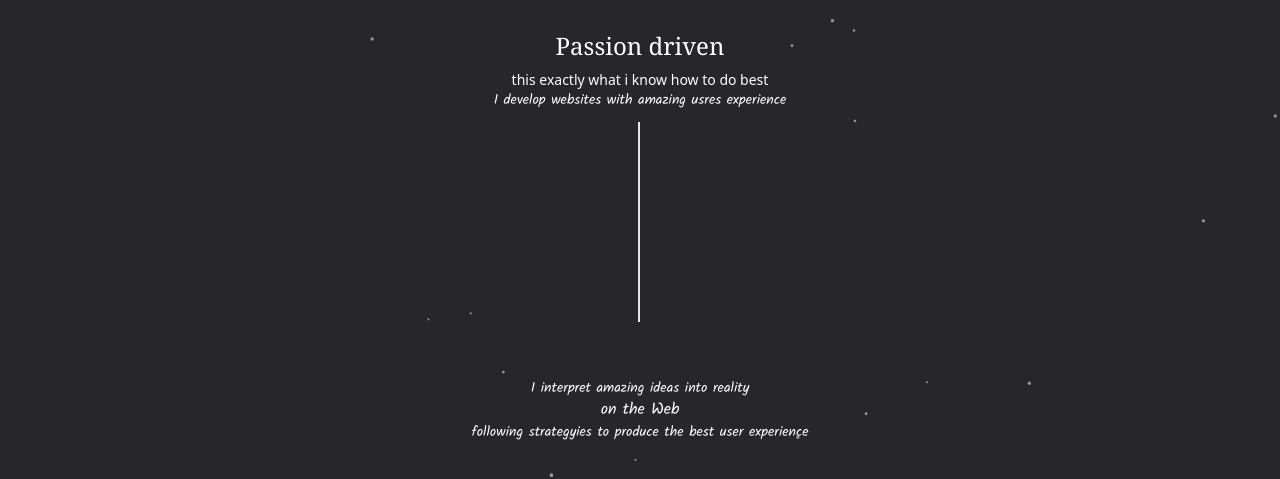
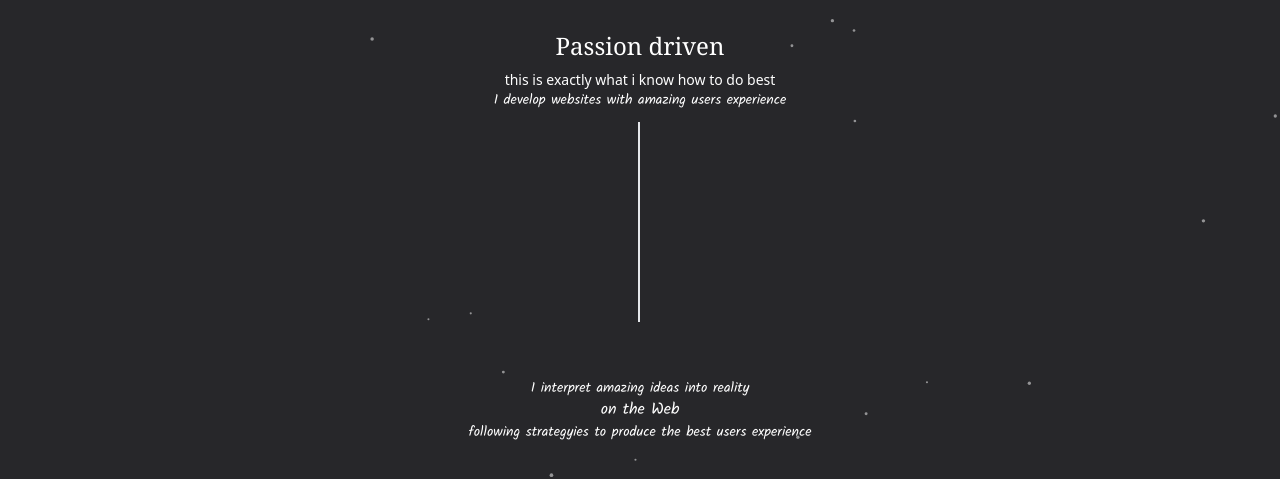
Before and after one commit to Razak002/zakson-portfolio, a React (Create React App) app: page / in a window 1280 px wide. Shown: the part 323-802 px from the top of the page. Built offline with nearby package versions, Linux system fonts and the light colour scheme.

Commit message:
spelt  correction

```diff
--- a/src/components/Passion.jsx
+++ b/src/components/Passion.jsx
@@ -6,15 +6,15 @@ function Passion() {
 
             <h2 className='text-2xl md:p-2 text-white text-center font-serif'>Passion driven</h2>
 
-            <h1 className=' text-white  text-sm text-center '>this exactly what i know how to do best</h1>
+            <h1 className=' text-white  text-sm text-center '>this is exactly what i know how to do best</h1>
 
-            <p className='text-center mb-3 font-kalam text-sm'>I develop websites with amazing usres experience</p>
+            <p className='text-center mb-3 font-kalam text-sm'>I develop websites with amazing users experience</p>
 
             <div className='absolute mb-10 left-1/2 animate__animated animate__fadeInDown animate__slow -ml-0.5 w-0.5 h-[20%] md:h-[20%] lg:h-[25%]  bg-gray-200 border-0'></div>
             <div className='py-7 mt-10 md:mt-20 '>
                 <h2 className=' text-white text-sm text-center font-kalam mt-36 md:mt-40'>I interpret amazing ideas into reality</h2>
                 <h2 className='text-center font-kalam '>on the Web</h2>
-                <p className='text-center text-sm font-kalam'>following strategyies to produce the best user experience</p>
+                <p className='text-center text-sm font-kalam'>following strategyies to produce the best users experience</p>
             </div>
         </div>
     )
--- a/src/menue/Contact.jsx
+++ b/src/menue/Contact.jsx
@@ -87,7 +87,7 @@ function Contact() {
         </div>
         <div className=''>
 
-            <h2 className=' flex justify-center text-white items-center text-sm md:text-xl font-kalam'>You are Free to Dm! 👌👌</h2>
+          <h2 className=' flex justify-center text-white items-center text-sm md:text-xl font-kalam'>You are Free to Dm! 👌👌</h2>
 
           <div className='flex justify-center  mt-3 items-center text-white'><p className='font-kalam'>common let's connect</p></div>
           <div className='flex justify-center  items-center text-2xl w-full'>
```
